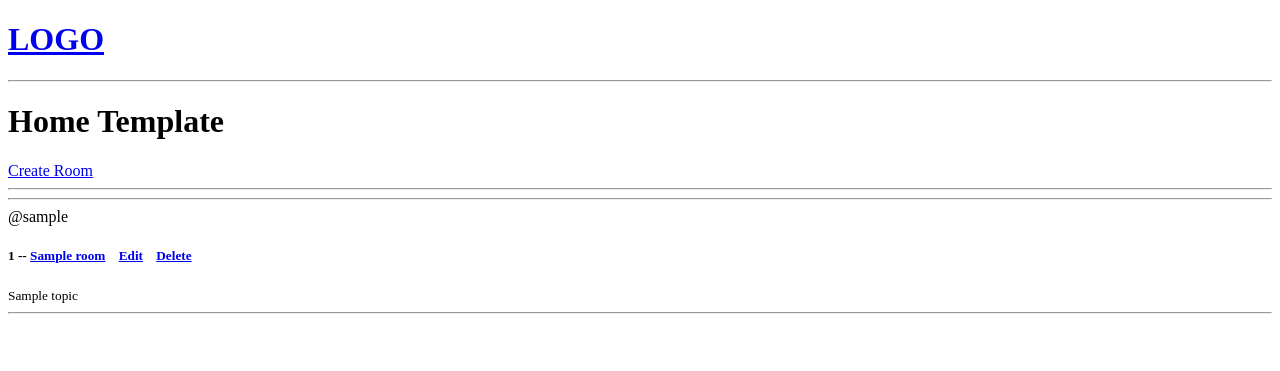
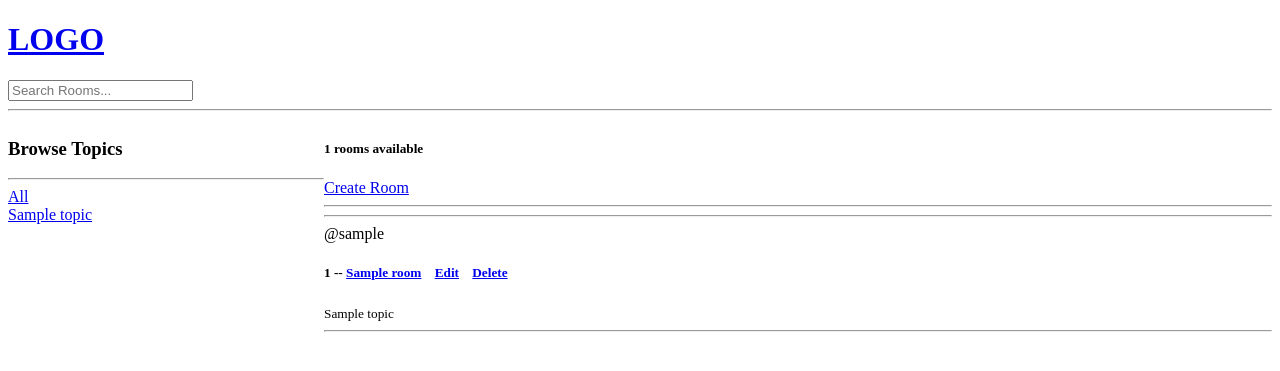
Before and after one commit to Jayzeen/class_chat_backend, a Django app: template base/templates/base/home.html in a window 1280 px wide. Shown: the top 371 px of the page. Run offline with Django 3.2, Linux system fonts and the light colour scheme; the template is opened without the code that fills it: most values are stand-ins (such as "Sample title", 1, 10 or a date in 2020).

Commit message:
Added room search bar

```diff
--- a/base/templates/base/home.html
+++ b/base/templates/base/home.html
@@ -2,10 +2,33 @@
 
 {% block content %}
 
-<h1>Home Template</h1>
+<style>
+    .home_container {
+        display: grid;
+        grid-template-columns: 1fr 3fr;
+    }
+</style>
+
+
+<div class="home_container">
 
     <div>
+        <h3>Browse Topics</h3>
+        <hr>
 
+        <div>
+            <a href="{% url 'home' %}">All</a>
+        </div>
+
+        {% for topic in topics %}
+            <div>
+                <a href="{% url 'home' %}?q={{topic.name}}">{{ topic.name }}</a>
+            </div>
+        {% endfor %}
+    </div>
+
+    <div>
+        <h5>{{rooms_count}} rooms available</h5>
         <a href="{% url 'create-room' %}">Create Room</a>
         <hr>
 
@@ -28,4 +51,6 @@
         </div>
     </div>
 
+</div>
+
 {% endblock content %}
--- a/templates/navbar.html
+++ b/templates/navbar.html
@@ -2,4 +2,8 @@
     <h1>LOGO</h1>
 </a>
 
+<form action="{% url 'home' %}" method="GET">
+    <input type="text", name="q" placeholder="Search Rooms..." />
+</form>
+
 <hr>
```
Also changed, not shown: base/views.py (+13 -3 lines). Lines whose indentation alone changed are shown as unchanged.
